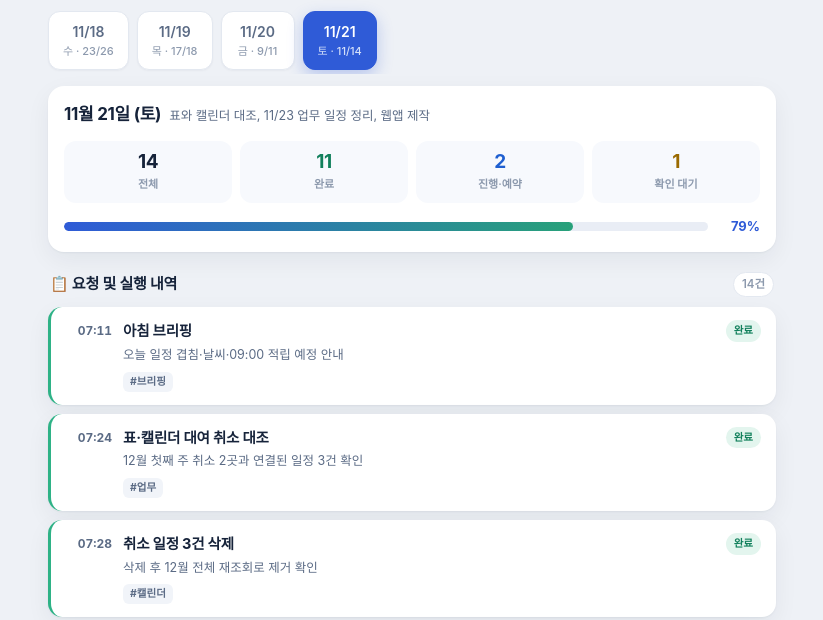
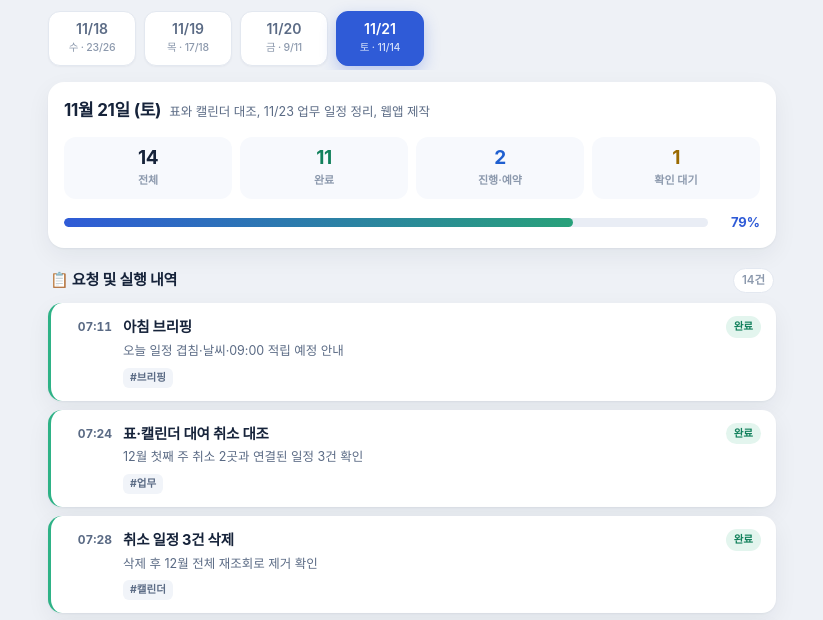
Before and after one commit to fbrnrgus-sketch/dashboard-, a plain HTML site: page dashboard.html in a window 1280 px wide. Shown: the part 130-750 px from the top of the page, without its empty margins (228-1051 px from the left). Drawn offline with Linux system fonts and the light colour scheme.

Commit message:
Fix date tab label spacing on selected tab

```diff
--- a/dashboard.html
+++ b/dashboard.html
@@ -67,12 +67,12 @@
     flex:0 0 auto;appearance:none;border:1px solid var(--line);background:var(--card);
     color:var(--ink-soft);font:inherit;font-size:13.5px;font-weight:600;
     padding:9px 14px;border-radius:12px;cursor:pointer;
-    display:flex;flex-direction:column;align-items:center;gap:1px;min-width:74px;
+    display:flex;flex-direction:column;align-items:center;gap:2px;min-width:88px;white-space:nowrap;
     box-shadow:0 1px 2px rgba(22,35,58,.04);
     transition:background .15s,color .15s,border-color .15s,transform .15s;
   }
-  .tab .d{font-size:14px}
-  .tab .w{font-size:11px;color:var(--ink-faint);font-weight:500}
+  .tab .d{font-size:14px;line-height:1.2}
+  .tab .w{font-size:10.5px;color:var(--ink-faint);font-weight:500;letter-spacing:-.2px;white-space:nowrap}
   .tab[aria-selected="true"]{
     background:var(--brand);border-color:var(--brand);color:#fff;
     box-shadow:0 6px 16px rgba(47,91,215,.28);
```
Also changed, not shown: index.html (+3 -3 lines).
